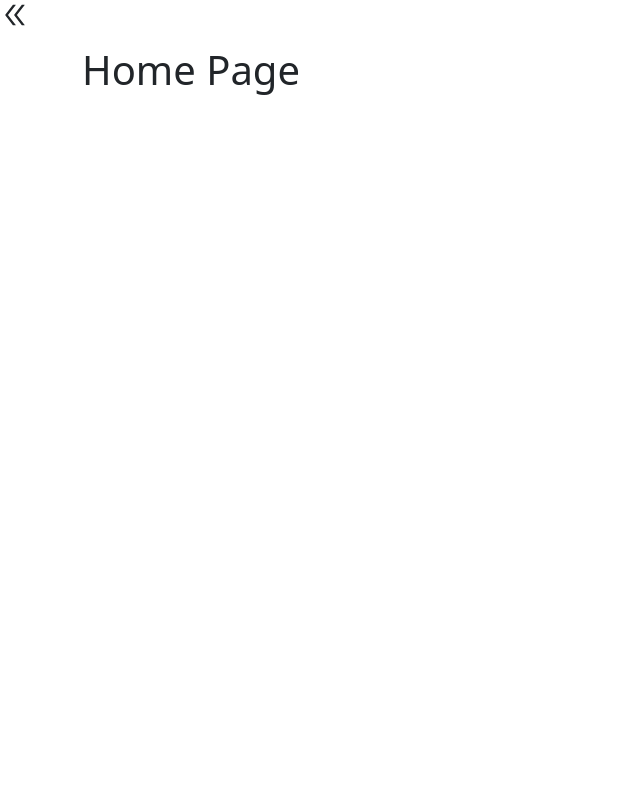
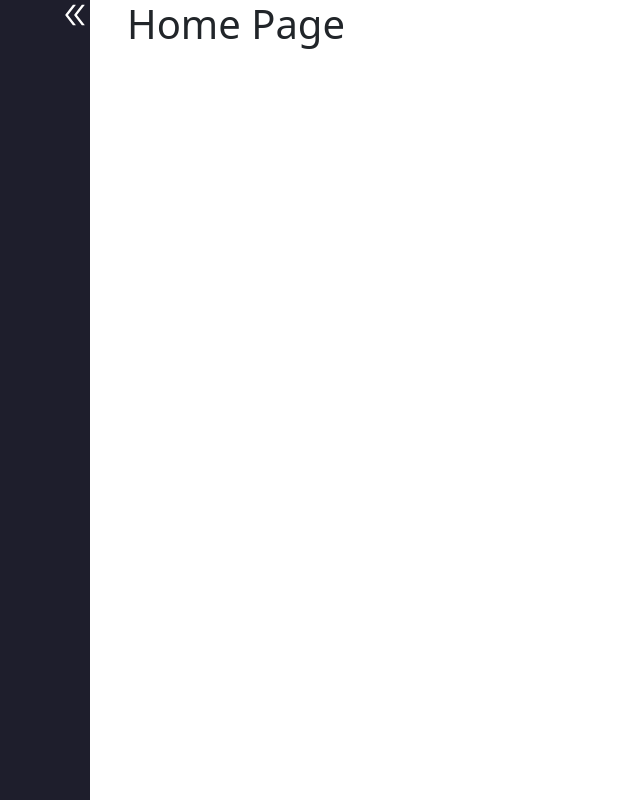
Before and after one commit to Haris-Mohanty/PortFolio2, a React (Create React App) app in the folder client/: page / in a window 1280 px wide. Shown: the whole page, without its empty margins (0-640 px from the left). Built offline with nearby package versions, Linux system fonts and the light colour scheme.

Commit message:
client- src- components- Layout- Layout.css- Design processing...

```diff
--- a/client/src/components/Layout/Layout.js
+++ b/client/src/components/Layout/Layout.js
@@ -1,5 +1,6 @@
 import React from "react";
 import { AiOutlineDoubleLeft } from "react-icons/ai";
+import "./layout.css";
 import Home from "../../pages/Home/Home";
 
 const Layout = () => {
--- /dev/null
+++ b/client/src/components/Layout/layout.css
@@ -0,0 +1,15 @@
+.sidebar-section {
+  display: flex;
+}
+.sidebar {
+  height: 100vh;
+  background-color: #1e1e2c;
+  width: 90px;
+}
+.sidebar-toggle-icons {
+  display: flex;
+  align-items: right;
+  justify-content: right;
+  cursor: pointer;
+  color: #fff;
+}
```
